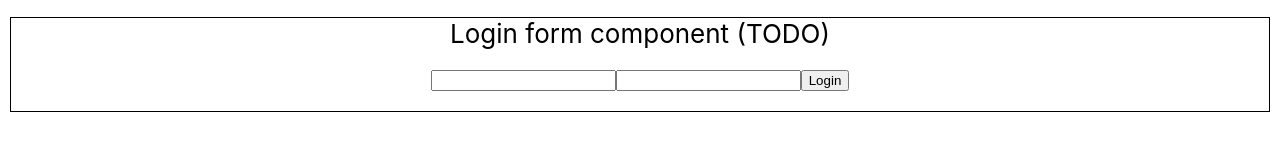
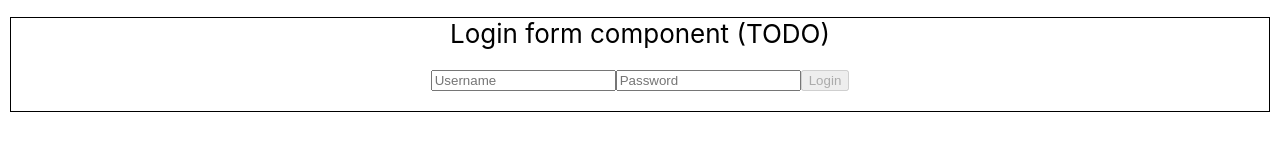
Before and after one commit to prof-tejera/homework-3-Bianca-Morris, a React (Create React App) app: page / in a window 1280 px wide. Shown: the part 172-332 px from the top of the page. Built offline with nearby package versions, Linux system fonts and the light colour scheme.

Commit message:
clear form when done; use state as input value

```diff
--- a/src/LoginForm/LoginForm.js
+++ b/src/LoginForm/LoginForm.js
@@ -24,15 +24,17 @@ class LoginForm extends Component {
   handleSubmit(e) {
     const { username } = this.state;
     alert(`Welcome, ${username}!`);
+    this.clearForm();
     e.preventDefault();
   }
 
   render() {
+    const { username = "", password = "" } = this.state;
     return (
-      <form onSubmit={(e) => this.handleSubmit(e)}>
-        <input type="text" name="username" onChange={(e) => this.onTextChange(e)}/>
-        <input type="password" name="password" onChange={(e) => this.onTextChange(e)}/>
-        <input type="submit" value="Login" />
+      <form className="form-login" onSubmit={(e) => this.handleSubmit(e)}>
+        <input type="text" name="username" value={username} placeholder="Username" onChange={(e) => this.onTextChange(e)}/>
+        <input type="password" name="password" value={password} placeholder="Password" onChange={(e) => this.onTextChange(e)}/>
+        <input className="form-submit" type="submit" value="Login" disabled={!username || !password} />
       </form>
     );
   }
```
